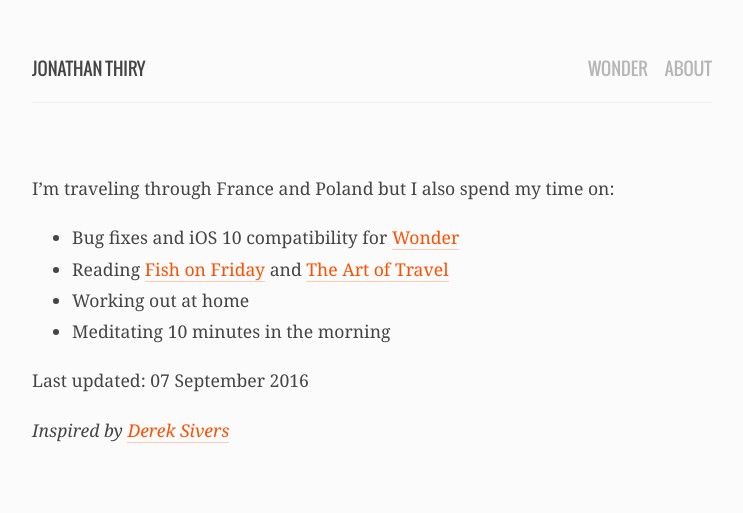
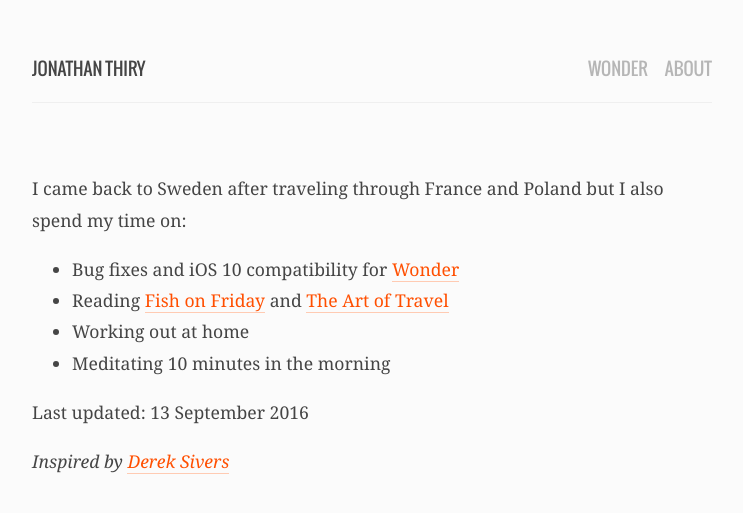
Before and after one commit to jonathanthiry/jonathanthiry.github.com, a Jekyll site: the page built from now.md, in a window 1280 px wide. Shown: the top 513 px of the page, without its empty margins (268-1011 px from the left). Built offline with Jekyll 4.4.1, drawn with Linux system fonts in a browser that asks for light colours.

Commit message:
Update now page

```diff
--- a/now.md
+++ b/now.md
@@ -1,10 +1,10 @@
 ---
 layout: page
 permalink: /now
-date: 2016-09-07
+date: 2016-09-13
 ---
 
-I'm traveling through France and Poland but I also spend my time on:
+I came back to Sweden after traveling through France and Poland but I also spend my time on:
 
 - Bug fixes and iOS 10 compatibility for [Wonder](/wonder)
 - Reading [Fish on Friday](https://www.amazon.com/Fish-Friday-Feasting-Fasting-Discovery/dp/B000MR8TH2?tag=jonathanthiry-20) and [The Art of Travel](https://www.amazon.com/Art-Travel-Alain-Botton/dp/0375725342?tag=jonathanthiry-20)
```
